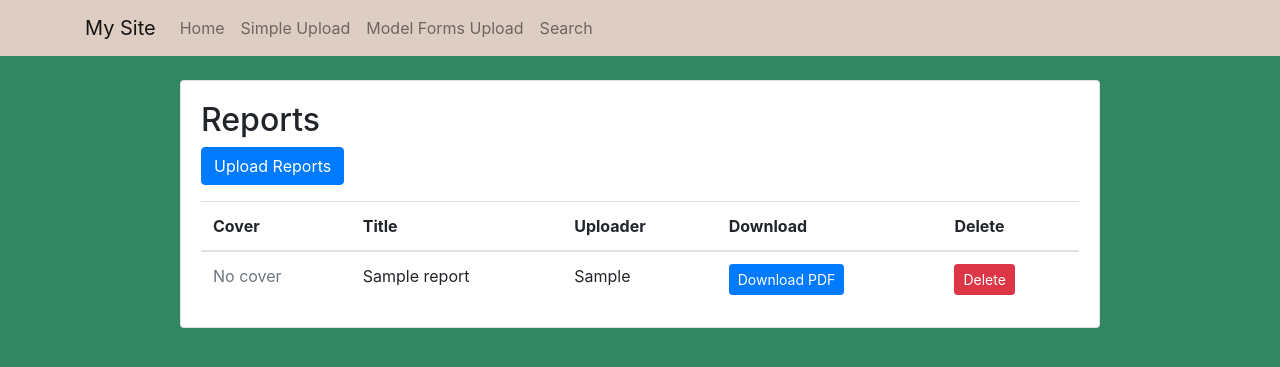
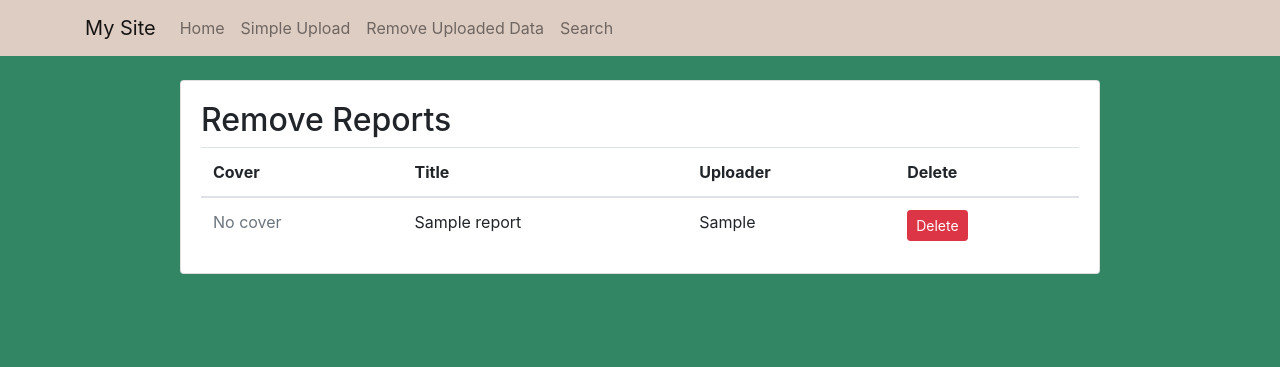
Before and after one commit to ahesselgesser/TeamAAA, a Django app: page /reports/ in a window 1280 px wide. Shown: the top 367 px of the page. Run offline with Django 3.2, Linux system fonts and the light colour scheme; tables that the repository leaves empty hold one stand-in row (values such as "Sample post"); some libraries are stand-ins or nearby versions.

Commit message:
Updated model forms upload into remove reports page and edited navbar

```diff
--- a/mysite/templates/base.html
+++ b/mysite/templates/base.html
@@ -23,7 +23,7 @@
             <a class="nav-link" href="{% url 'upload' %}">Simple Upload</a>
           </li>
           <li class="nav-item">
-            <a class="nav-link" href="{% url 'report_list' %}">Model Forms Upload</a>
+            <a class="nav-link" href="{% url 'report_list' %}">Remove Uploaded Data</a>
           </li>
           <li class="nav-item">
             <a class="nav-link" href="{% url 'search' %}">Search</a>
--- a/mysite/templates/report_list.html
+++ b/mysite/templates/report_list.html
@@ -3,10 +3,7 @@
 {% block content %}
 
   {% block content_header %}
-    <h2>Reports</h2>
-    <p>
-      <a href="{% url 'upload_report' %}" class="btn btn-primary">Upload Reports</a>
-    </p>
+    <h2>Remove Reports</h2>
   {% endblock %}
 
   <table class="table mb-0">
@@ -15,7 +12,6 @@
         <th>Cover</th>
         <th>Title</th>
         <th>Uploader</th>
-        <th>Download</th>
         <th>Delete</th>
       </tr>
     </thead>
@@ -32,11 +28,6 @@
           <td>{{ report.title }}</td>
           <td>{{ report.uploader }}</td>
           <td>
-            <a href="{{ report.pdf.url }}" class="btn btn-primary btn-sm" target="_blank">
-              Download PDF
-            </a>
-          </td>
-          <td>
             <form method="post" action="{% url 'delete_report' report.pk %}">
               {% csrf_token %}
               <button type="submit" class="btn btn-danger btn-sm">Delete</button>
```
